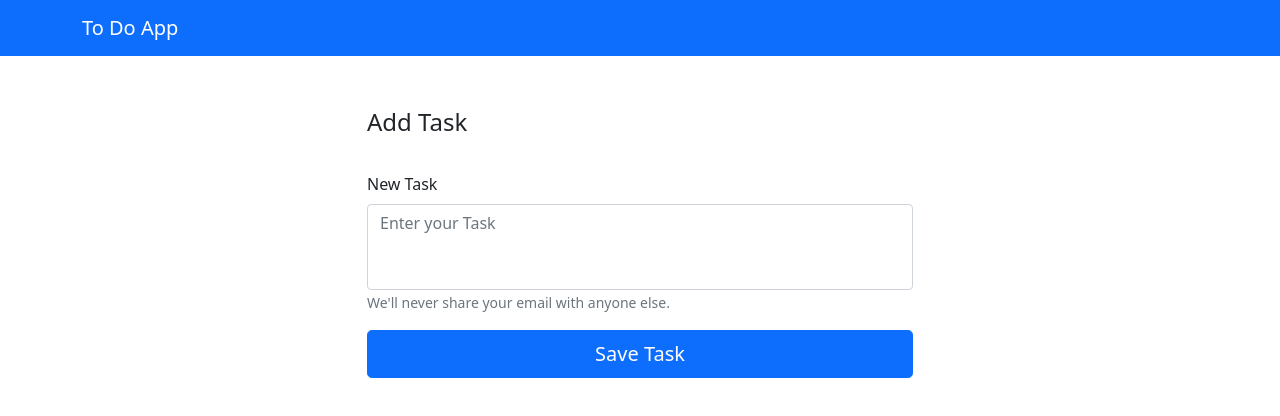
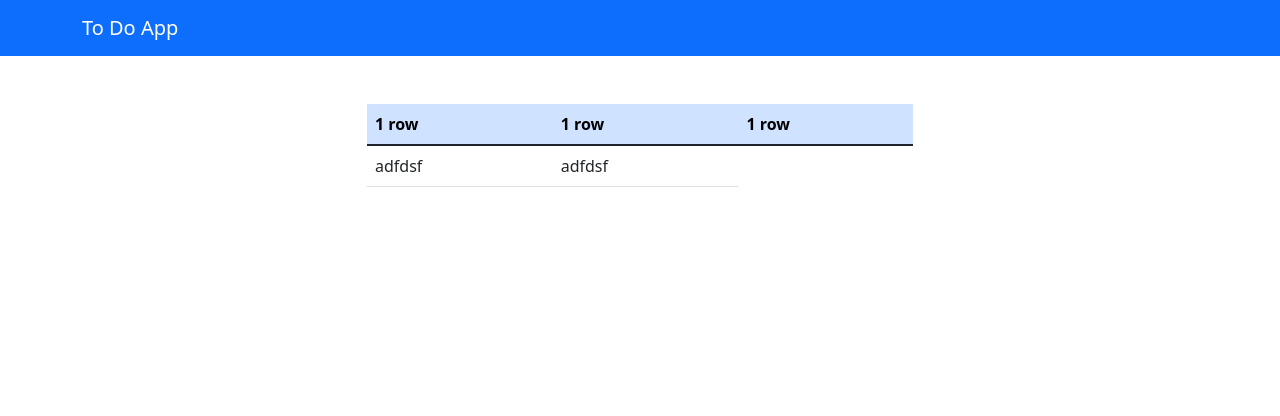
Before and after one commit to pragith98/ToDoFrontend, a Vue app: page /TaskList in a window 1280 px wide. Shown: the top 416 px of the page. Built offline with nearby package versions, Linux system fonts and the light colour scheme.

Commit message:
add router-view to app.vue

```diff
--- a/src/App.vue
+++ b/src/App.vue
@@ -1,12 +1,12 @@
 <template>
-  <!-- <router-view></router-view> -->
+
   <div>
     <app-navbar></app-navbar>
     <div class="container">
       <div class="row justify-content-center">
         <div class="mt-5 col-6 ">
 
-            <app-AddTask></app-AddTask>
+            <Router-view></Router-view>
 
         </div>
       </div>
@@ -17,12 +17,11 @@
 </template>
 
 <script>
-  import AddTask from './views/AddTask.vue'
   import navbar from './components/NavBar.vue'
+
 
   export default{
     components:{
-      'app-AddTask':AddTask,
       'app-navbar':navbar
     }
   }
```
